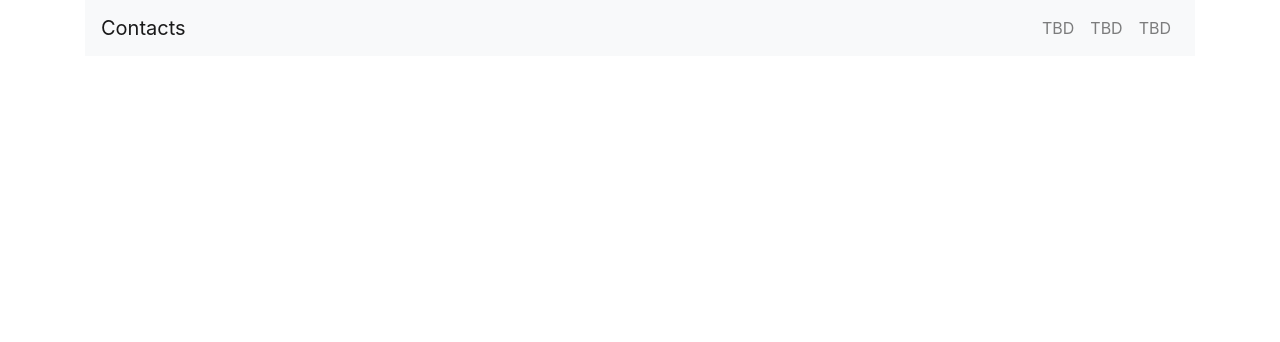
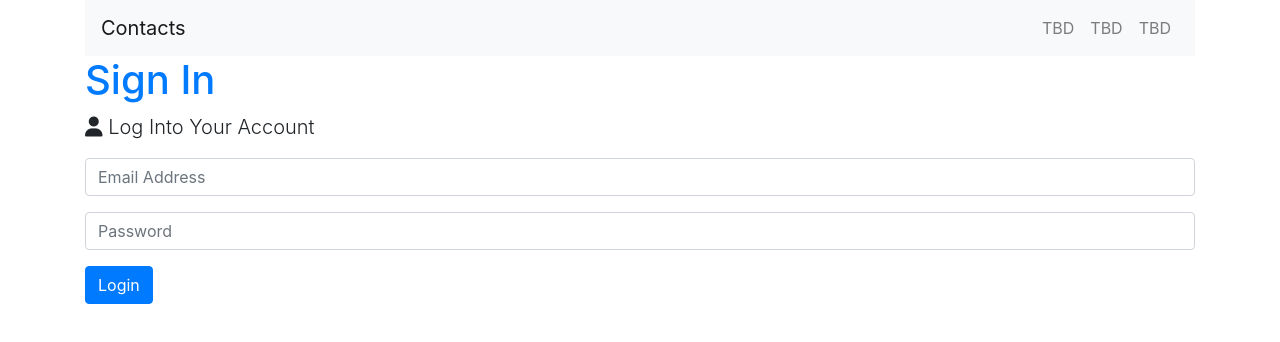
Before and after one commit to scrumpygeo/contacts-with-auth, a React (Create React App) app: page /login in a window 1280 px wide. Shown: the top 342 px of the page. Built offline with nearby package versions, Linux system fonts and the light colour scheme.

Commit message:
registration

```diff
--- a/package.json
+++ b/package.json
@@ -16,7 +16,8 @@
     "redux": "^4.0.5",
     "redux-devtools-extension": "^2.13.8",
     "redux-form": "^8.3.6",
-    "redux-thunk": "^2.3.0"
+    "redux-thunk": "^2.3.0",
+    "uuid": "^8.2.0"
   },
   "scripts": {
     "start": "react-scripts start",
--- /dev/null
+++ b/src/actions/alert.js
@@ -0,0 +1,13 @@
+import { v4 as uuidv4 } from "uuid";
+import { SET_ALERT, REMOVE_ALERT } from "./types";
+
+export const setAlert = (msg, alertType, timeOut = 5000) => (dispatch) => {
+  const id = uuidv4();
+  dispatch({
+    type: SET_ALERT,
+    payload: { msg, alertType, id },
+  });
+
+  setTimeout(() => dispatch({ type: REMOVE_ALERT, payload: id }), timeOut);
+};
+// dispatch calls SET_ALERT in the reducer via thunk
--- /dev/null
+++ b/src/actions/auth.js
@@ -0,0 +1,21 @@
+import contacts from "../apis/contacts";
+import history from "../history";
+import { REGISTER_SUCCESS, LOGIN_USER } from "./types";
+
+// Register
+export const register = (registerValues) => async (dispatch) => {
+  const response = await contacts.post("/users", registerValues);
+  console.log("registation:", response);
+
+  dispatch({ type: REGISTER_SUCCESS, payload: response.data.data.user });
+  history.push("/");
+};
+
+// login
+export const loginUser = (body, headers) => async (dispatch) => {
+  const response = await contacts.post("/sessions", body, headers);
+  const status = response.status;
+  console.log(status);
+  console.log("login Response:", response.data.data.user); // reponse with email and token
+  dispatch({ type: LOGIN_USER, payload: response.data.data.user });
+};
--- a/src/actions/index.js
+++ b/src/actions/index.js
@@ -6,7 +6,6 @@ import {
   FETCH_CONTACT,
   DELETE_CONTACT,
   EDIT_CONTACT,
-  REGISTER_USER,
 } from "./types";
 
 export const createContact = (formValues) => async (dispatch) => {
--- a/src/actions/types.js
+++ b/src/actions/types.js
@@ -1,6 +1,10 @@
+export const SET_ALERT = "SET_ALERT";
+export const REMOVE_ALERT = "REMOVE_ALERT";
 export const CREATE_CONTACT = "CREATE_CONTACT";
 export const FETCH_CONTACTS = "FETCH_CONTACTS";
 export const FETCH_CONTACT = "FETCH_CONTACT";
 export const DELETE_CONTACT = "DELETE_CONTACT";
 export const EDIT_CONTACT = "EDIT_CONTACT";
-export const REGISTER_USER = "REGISTER_USER";
+export const LOGIN_USER = "LOGIN_USER";
+export const REGISTER_SUCCESS = "REGISTER_SUCCESS";
+export const REGISTER_FAIL = "REGISTER_FAIL";
--- a/src/components/App.js
+++ b/src/components/App.js
@@ -6,7 +6,9 @@ import ContactShow from "../components/contacts/ContactShow";
 import ContactEdit from "../components/contacts/ContactEdit";
 import ContactDelete from "../components/contacts/ContactDelete";
 import Register from "../components/auth/Register";
+import Login from "../components/auth/Login";
 import AppNavbar from "../components/Layout/AppNavbar";
+import Alert from "../components/Layout/Alert";
 import history from "../history";
 
 const App = () => {
@@ -15,6 +17,7 @@ const App = () => {
       <Router history={history}>
         <div>
           <AppNavbar />
+          <Alert />
           <Switch>
             <Route path="/" exact component={ContactList} />
             <Route path="/contacts/new" exact component={ContactCreate} />
@@ -26,6 +29,7 @@ const App = () => {
             />
             <Route path="/contacts/show/:id" exact component={ContactShow} />
             <Route path="/register" exact component={Register} />
+            <Route path="/login" exact component={Login} />
           </Switch>
         </div>
       </Router>
--- /dev/null
+++ b/src/components/Layout/Alert.js
@@ -0,0 +1,23 @@
+import React from "react";
+import PropTypes from "prop-types";
+import { connect } from "react-redux";
+
+// map thru alerts; first though check it's not null and there is actually something in the array
+const Alert = ({ alerts }) =>
+  alerts !== null &&
+  alerts.length > 0 &&
+  alerts.map((alert) => (
+    <div key={alert.id} className={`alert alert-${alert.alertType}`}>
+      {alert.msg}
+    </div>
+  ));
+
+Alert.propTypes = {
+  alerts: PropTypes.array.isRequired,
+};
+
+const mapStateToProps = (state) => ({
+  alerts: state.alert,
+});
+
+export default connect(mapStateToProps)(Alert);
--- a/src/components/auth/Login.js
+++ b/src/components/auth/Login.js
@@ -0,0 +1,75 @@
+import React, { Component, Fragment } from "react";
+import { connect } from "react-redux";
+import { loginUser } from "../../actions/auth";
+
+export class Login extends Component {
+  state = {
+    email: "",
+    password: "",
+    loginErrors: "",
+  };
+
+  headers = {
+    "Content-Type": "application/json",
+  };
+
+  onSubmit = (e) => {
+    e.preventDefault();
+    const headers = {
+      "Content-Type": "application/json",
+    };
+
+    const body = { email: this.state.email, password: this.state.password };
+    this.props.loginUser(body, headers);
+  };
+
+  handleChange = (e) => {
+    this.setState({
+      [e.target.name]: e.target.value,
+    });
+  };
+
+  render() {
+    return (
+      <Fragment>
+        <h1 className="large text-primary">Sign In</h1>
+        <p className="lead">
+          <i className="fas fa-user"></i> Log Into Your Account
+        </p>
+        <form
+          className="form"
+          action="create-profile.html"
+          onSubmit={this.onSubmit}
+        >
+          <div className="form-group">
+            <input
+              type="email"
+              placeholder="Email Address"
+              name="email"
+              className="form-control"
+              value={this.state.email}
+              onChange={this.handleChange}
+              required
+            />
+          </div>
+          <div className="form-group">
+            <input
+              type="password"
+              placeholder="Password"
+              name="password"
+              minLength="6"
+              className="form-control"
+              value={this.state.password}
+              onChange={this.handleChange}
+              required
+            />
+          </div>
+
+          <input type="submit" className="btn btn-primary" value="Login" />
+        </form>
+      </Fragment>
+    );
+  }
+}
+
+export default connect(null, { loginUser })(Login);
--- a/src/components/auth/Register.js
+++ b/src/components/auth/Register.js
@@ -1,6 +1,38 @@
 import React, { Component, Fragment } from "react";
+import { connect } from "react-redux";
+import { register } from "../../actions/auth";
+import { setAlert } from "../../actions/alert";
 
 export class Register extends Component {
+  state = {
+    email: "",
+    password: "",
+    password2: "",
+    registrationErrors: "",
+  };
+
+  onSubmit = async (e) => {
+    e.preventDefault();
+    if (this.state.password !== this.state.password2) {
+      this.props.setAlert("Passwords do not match", "danger");
+    } else {
+      const registerValues = {
+        user: {
+          email: this.state.email,
+          password: this.state.password,
+          password2: this.state.password2,
+        },
+      };
+      this.props.register(registerValues);
+    }
+  };
+
+  handleChange = (e) => {
+    this.setState({
+      [e.target.name]: e.target.value,
+    });
+  };
+
   render() {
     return (
       <Fragment>
@@ -8,13 +40,16 @@ export class Register extends Component {
         <p className="lead">
           <i className="fas fa-user"></i> Create Your Account
         </p>
-        <form className="form" action="create-profile.html">
+        <form className="form" onSubmit={(e) => this.onSubmit(e)}>
           <div className="form-group">
             <input
               type="email"
               placeholder="Email Address"
               name="email"
               className="form-control"
+              value={this.state.email}
+              onChange={(e) => this.handleChange(e)}
+              required
             />
           </div>
           <div className="form-group">
@@ -24,6 +59,9 @@ export class Register extends Component {
               name="password"
               minLength="6"
               className="form-control"
+              value={this.state.password}
+              onChange={(e) => this.handleChange(e)}
+              required
             />
           </div>
           <div className="form-group">
@@ -33,6 +71,9 @@ export class Register extends Component {
               name="password2"
               minLength="6"
               className="form-control"
+              value={this.state.password2}
+              onChange={(e) => this.handleChange(e)}
+              required
             />
           </div>
           <input type="submit" className="btn btn-primary" value="Register" />
@@ -45,4 +86,4 @@ export class Register extends Component {
   }
 }
 
-export default Register;
+export default connect(null, { register, setAlert })(Register);
--- /dev/null
+++ b/src/reducers/alertReducer.js
@@ -0,0 +1,15 @@
+import { SET_ALERT, REMOVE_ALERT } from "../actions/types";
+const initialState = [];
+
+// destructure action later
+
+export default (state = initialState, action) => {
+  switch (action.type) {
+    case SET_ALERT:
+      return [...state, action.payload];
+    case REMOVE_ALERT:
+      return state.filter((alert) => alert.id !== action.payload);
+    default:
+      return state;
+  }
+};
--- /dev/null
+++ b/src/reducers/authReducer.js
@@ -0,0 +1,31 @@
+import { REGISTER_SUCCESS, REGISTER_FAIL } from "../actions/types";
+
+const initialState = {
+  token: localStorage.getItem("token"),
+  isAuthenticated: null,
+  loading: true,
+  user: null,
+};
+
+export default (state = initialState, action) => {
+  switch (action.type) {
+    case REGISTER_SUCCESS:
+      localStorage.setItem("token", action.payload.token); // put returned item in local storage
+      return {
+        ...state,
+        ...action.payload,
+        isAuthenticated: true,
+        loading: false,
+      };
+    case REGISTER_FAIL:
+      localStorage.removeItem("token");
+      return {
+        ...state,
+        token: null,
+        isAuthenticated: false,
+        loading: false,
+      };
+    default:
+      return state;
+  }
+};
--- a/src/reducers/index.js
+++ b/src/reducers/index.js
@@ -1,8 +1,12 @@
-import { combineReducers } from 'redux';
-import { reducer as formReducer } from 'redux-form';
-import contactReducer from './contactReducer';
+import { combineReducers } from "redux";
+import { reducer as formReducer } from "redux-form";
+import contactReducer from "./contactReducer";
+import authReducer from "./authReducer";
+import alertReducer from "./alertReducer";
 
 export default combineReducers({
   form: formReducer,
   contacts: contactReducer,
+  auth: authReducer,
+  alert: alertReducer,
 });
```
Also changed, not shown: 1 other file (tests, documents, lock files or other folders).
